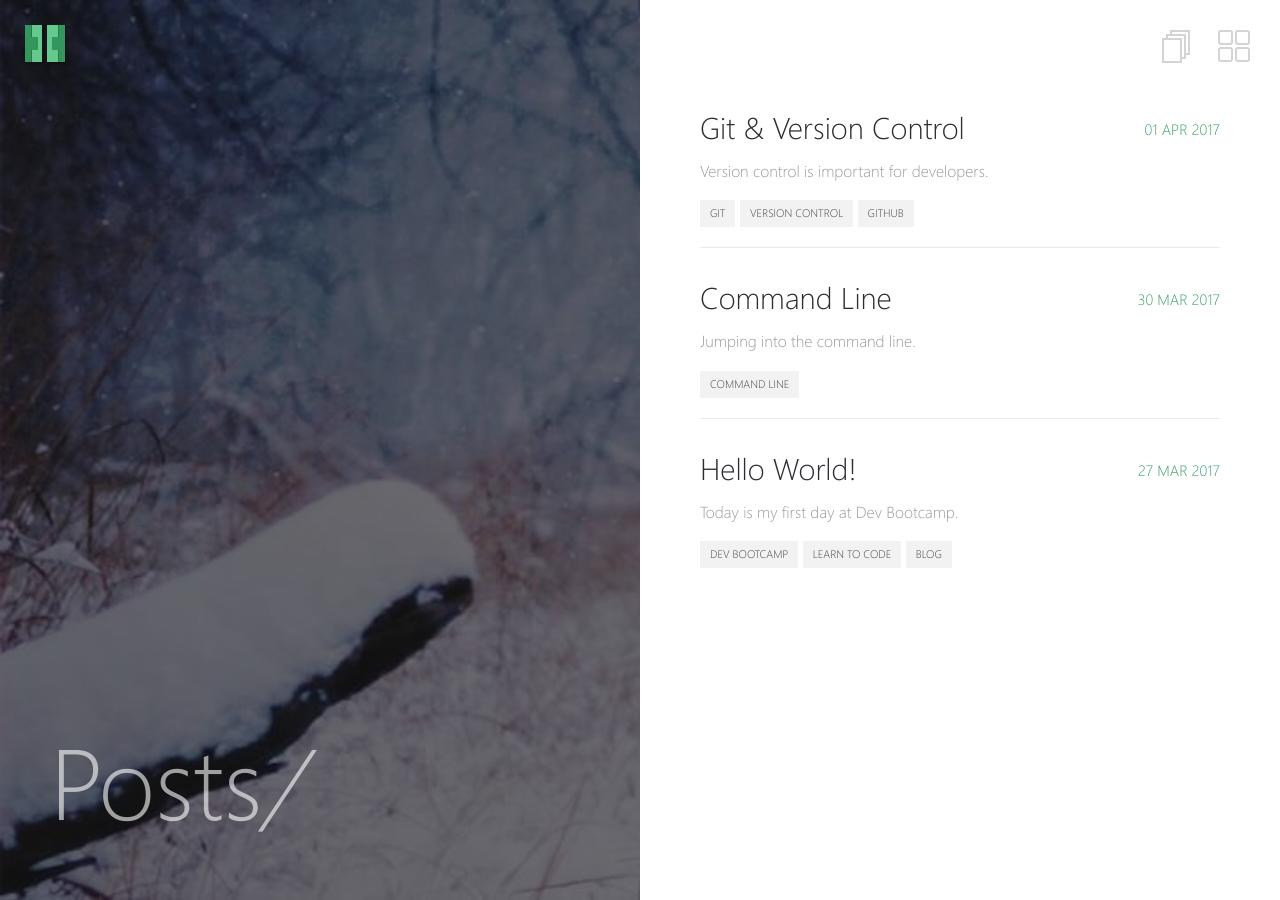
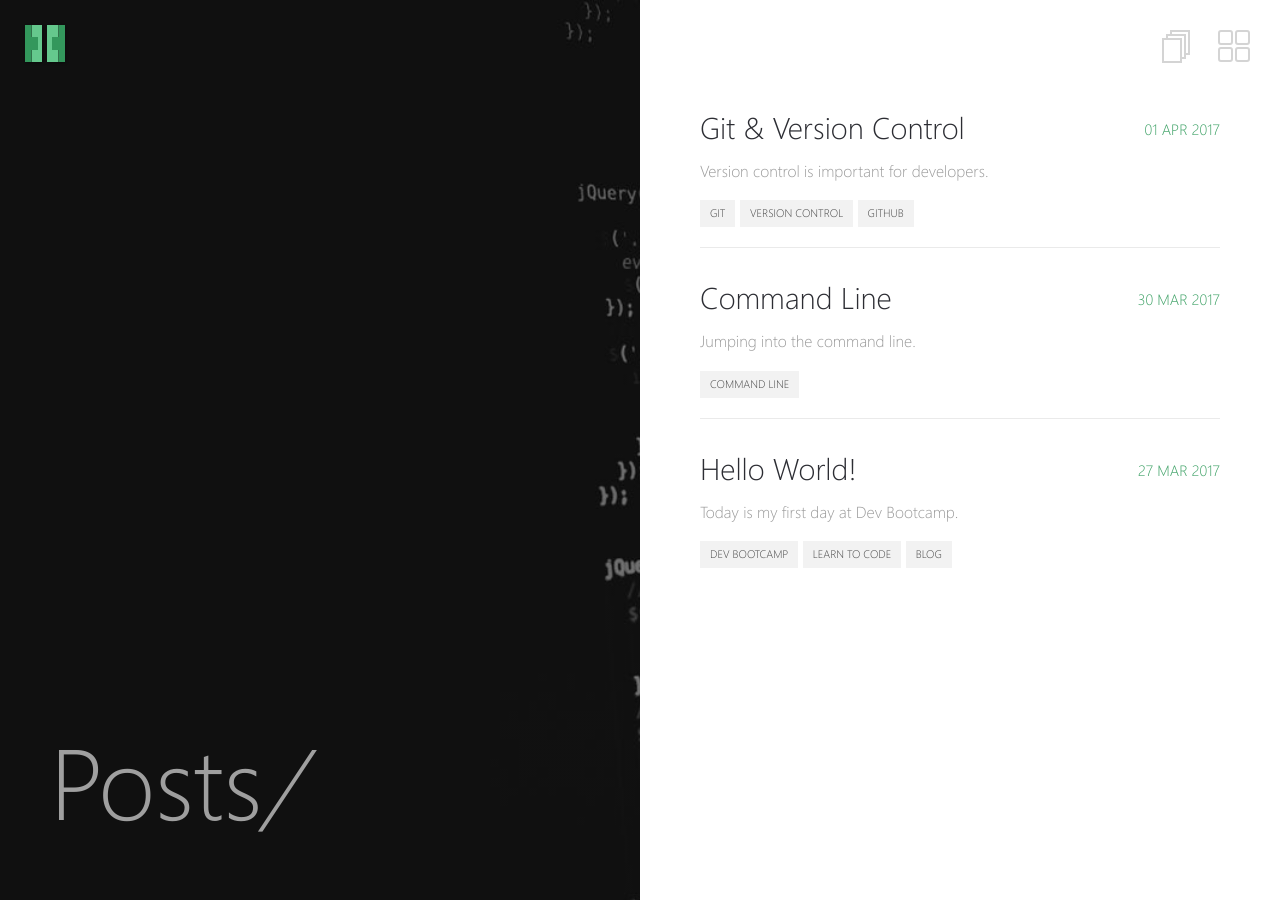
Before and after one commit to TolgaTatli/Halve, a Jekyll site: the page built from _pages/posts.md, in a window 1280 px wide. Built offline with Jekyll 4.4.1, drawn with Linux system fonts in a browser that asks for light colours.

Commit message:
Add background images to folder, and change one image on posts page

```diff
--- a/_config.yml
+++ b/_config.yml
@@ -8,7 +8,7 @@ locale: en_US
 # Left Block Images
 background:
   homepage: images/home.png                           # this image will be shown on homepage's left block
-  post-list: images/unsplash-image-10.jpg             # this image will be shown on post list page
+  post-list: images/bw-code.jpeg             # this image will be shown on post list page
   default-post: images/unsplash-gallery-image-3.jpg   # this image will be shown when post's front matter doesn't specify any image
 
 # Jekyll
```
Also changed, not shown: images/background-image.jpg (added), images/bw-code.jpeg (added), images/pexels-photo-201615.jpeg (added).
